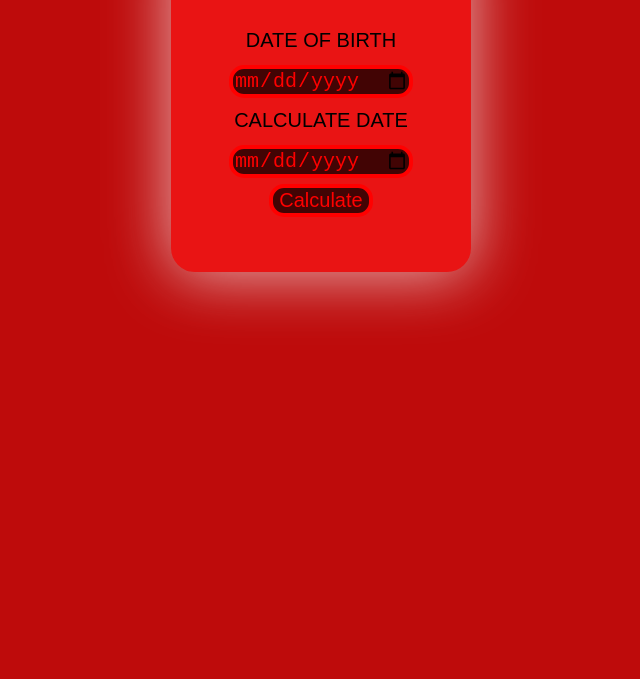
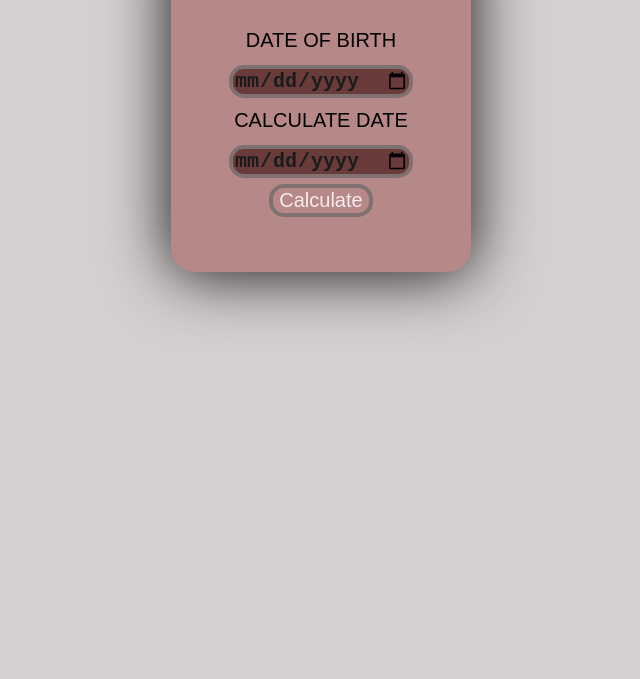
Before and after one commit to hoqueaktarul/Age_Calculator, a plain HTML site: page index.html in a window 1280 px wide. Shown: the part 121-800 px from the top of the page, without its empty margins (319-959 px from the left). Drawn offline with Linux system fonts and the light colour scheme.

Commit message:
color change

```diff
--- a/index.css
+++ b/index.css
@@ -1,6 +1,6 @@
 body {
   font-family: Arial, Helvetica, sans-serif;
-  background-color: rgb(190, 11, 11);
+  background-color: rgb(214, 207, 207);
   font-size: 10px;
   line-height: 2;
   padding: 0;
@@ -17,9 +17,9 @@ body {
   min-height: 100px;
   margin: 50px auto;
   /* border: 3px solid black; */
-  background-color: rgb(233, 20, 20);
+  background-color: rgb(182, 136, 136);
   border-radius: 24px;
-  box-shadow: 0px 2px 64px rgba(236, 199, 199, 0.9);
+  box-shadow: 0px 2px 64px rgb(20, 20, 20);
   align-items: center;
 }
 h1 {
@@ -32,22 +32,25 @@ h1 {
   font-weight: 400;
 }
 input {
-  background-color: rgb(66, 4, 4);
-  color: red;
+  background-color: rgb(105, 59, 59);
+  color: rgb(27, 27, 27);
+  font-size: 20px;
+  font-weight: 600;
+  border-radius: 15px;
+  border: 4px solid rgb(129, 112, 112);
+}
+button {
+  background-color: rgb(182, 136, 136);
+
+  color: rgb(245, 237, 237);
   font-size: 20px;
   border-radius: 15px;
-  border: 4px solid red;
-}
-button {
-  background-color: rgb(66, 4, 4);
-  color: red;
-  font-size: 20px;
-  border-radius: 15px;
-  border: 4px solid red;
+  border: 4px solid rgb(129, 112, 112);
+
   cursor: pointer;
 }
 input:hover {
-  background-color: red;
+  background-color: rgb(100, 63, 63);
   color: black;
 }
 .ans {
@@ -55,12 +58,14 @@ input:hover {
   border-radius: 15px;
   margin-left: 50px;
   margin-right: 50px;
-  box-shadow: 0px 2px 64px rgba(171, 207, 10, 0.9);
-  background-color: rgb(66, 4, 4);
-  color: red;
+  box-shadow: 0px 2px 64px rgba(29, 29, 28, 0.9);
+  background-color: rgb(105, 59, 59);
+
+  color: black;
 }
 .ans:hover {
-  background-color: red;
+  background-color: rgb(100, 63, 63);
+
   color: black;
   font-size: 15px;
 }
```
